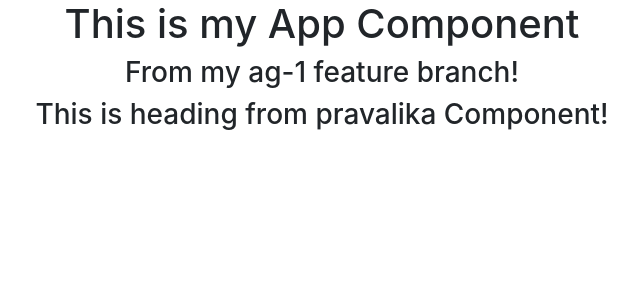
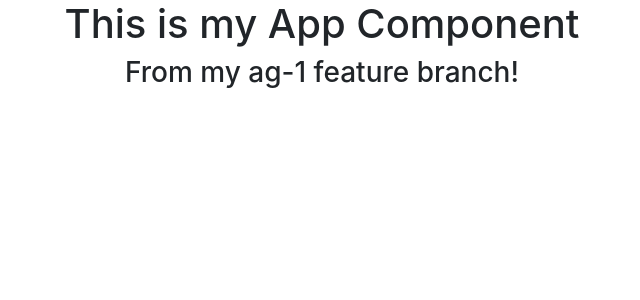
Before and after one commit to Alexg1021/testing-gitflow, a React (Create React App) app: page / in a window 1280 px wide. Shown: the top 300 px of the page, without its empty margins (318-958 px from the left). Built offline with nearby package versions, Linux system fonts and the light colour scheme.

Commit message:
removed component from App.js

```diff
--- a/src/App.js
+++ b/src/App.js
@@ -1,12 +1,10 @@
 import './App.css';
-import Pravalika from './Pravalika.js';
 
 const App = () => {
   return (
     <div className='App'>
       <h1>This is my App Component</h1>
       <h3>From my ag-1 feature branch!</h3>
-      <Pravalika/>
     </div>
   );
 };
```
